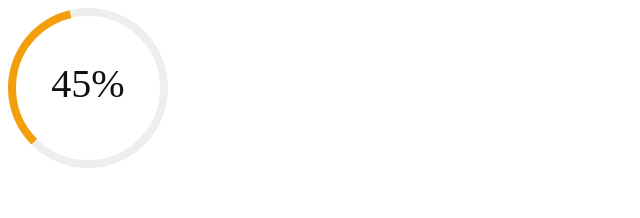
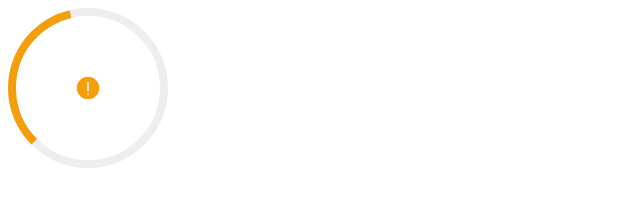
Before and after one commit to Ekaterina1418/progress-bar, a Vue app: page / in a window 1280 px wide. Shown: the top 218 px of the page, without its empty margins (0-640 px from the left). Built offline with nearby package versions, Linux system fonts and the light colour scheme; the HTML template or start-up script is replaced by a standard one.

Commit message:
fix: add status prop to CircularProgress component and adjust icon size and font size calculations

```diff
--- a/src/App.vue
+++ b/src/App.vue
@@ -3,7 +3,14 @@ import CircularProgress from './components/CircularProgress.vue'
 </script>
 
 <template>
-  <CircularProgress :value="45" :max="100" :size="160" :strokeWidth="8" type="dashboard" />
+  <CircularProgress
+    :value="45"
+    status="warning"
+    :max="100"
+    :size="160"
+    :strokeWidth="8"
+    type="dashboard"
+  />
 </template>
 
 <style scoped></style>
--- a/src/components/CircularProgress.vue
+++ b/src/components/CircularProgress.vue
@@ -21,11 +21,11 @@
     />
     <g v-if="!props.status" :transform="`translate(${center}, ${center})`">
       <text
-        class="text"
         text-anchor="middle"
         dominant-baseline="middle"
-        :font-size="size * 0.25"
-        fill="#111"
+        :font-size="usedFontSize"
+        :font-weight="500"
+        fill="#111111;"
       >
         {{ Math.round(progressRatio * 100) }}%
       </text>
@@ -35,8 +35,8 @@
         v-if="resolvedStatus === 'success'"
         :x="center - iconOffset"
         :y="center - iconOffset"
-        :width="iconSize"
-        :height="iconSize"
+        :width="usedIconSize"
+        :height="usedIconSize"
         viewBox="0 0 64 64"
       >
         <path
@@ -50,8 +50,8 @@
         v-else-if="resolvedStatus === 'warning'"
         :x="center - iconOffset"
         :y="center - iconOffset"
-        :width="iconSize"
-        :height="iconSize"
+        :width="usedIconSize"
+        :height="usedIconSize"
         viewBox="0 0 64 64"
       >
         <circle cx="32" cy="32" r="30" fill="#f59e0b" />
@@ -63,8 +63,8 @@
         v-else-if="resolvedStatus === 'error'"
         :x="center - iconOffset"
         :y="center - iconOffset"
-        :width="iconSize"
-        :height="iconSize"
+        :width="usedIconSize"
+        :height="usedIconSize"
         viewBox="0 0 64 64"
       >
         <line x1="16" y1="16" x2="48" y2="48" stroke="#ef4444" stroke-width="4" />
@@ -85,6 +85,8 @@ const props = defineProps<{
   strokeWidth: number
   status?: Status
   type?: Type
+  iconSize?: number
+  fontSize?: number
 }>()
 
 const progress = computed(() => {
@@ -148,8 +150,9 @@ const rotation = computed(() => {
   return `rotate(-90 ${center.value} ${center.value})`
 })
 
-const iconSize = computed(() => props.size * 0.15)
-const iconOffset = computed(() => iconSize.value / 2)
+const usedIconSize = computed(() => props.iconSize ?? props.size * 0.15)
+const usedFontSize = computed(() => props.fontSize || props.size * 0.15)
+const iconOffset = computed(() => usedIconSize.value / 2)
 </script>
 
 <style scoped>
```
